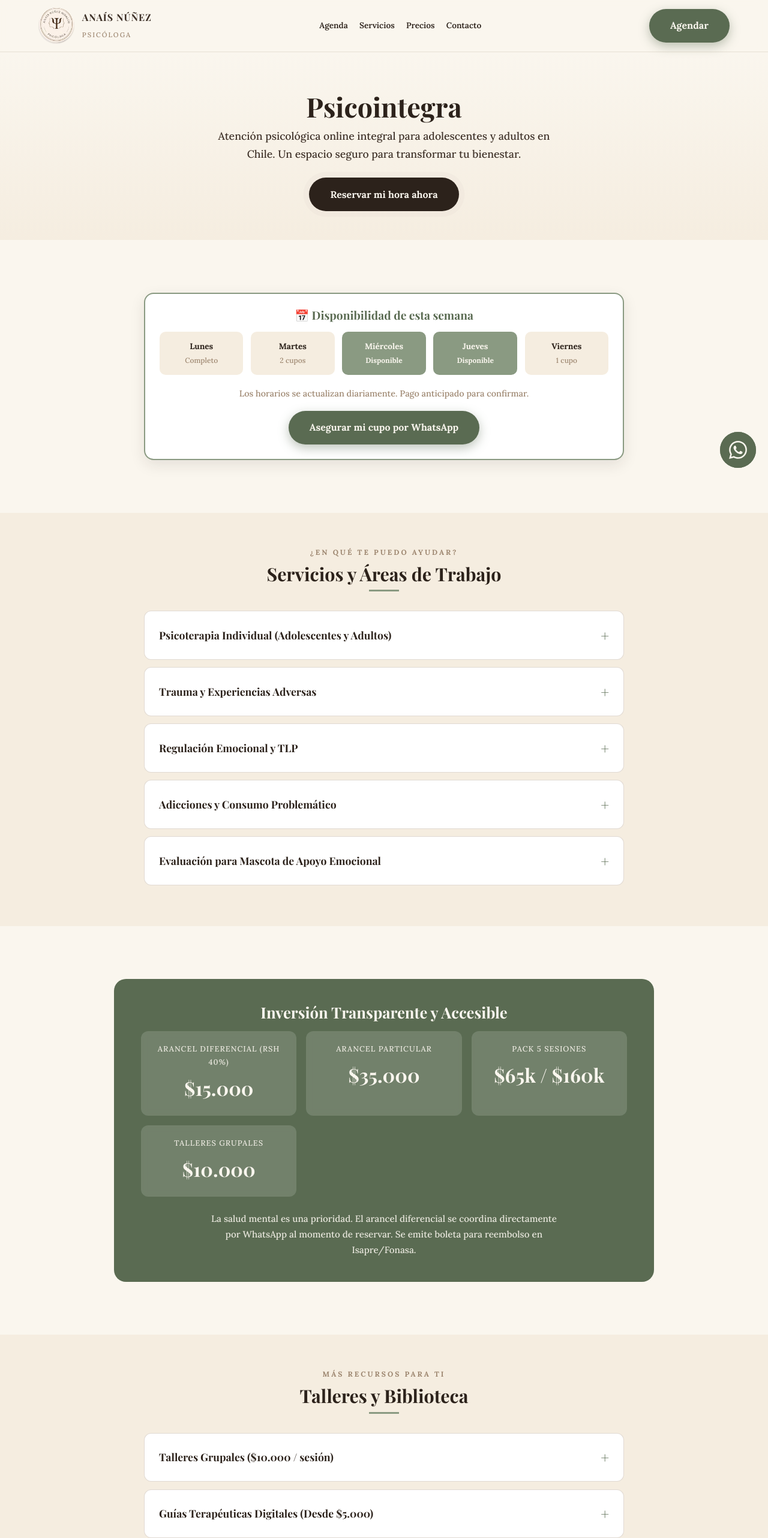
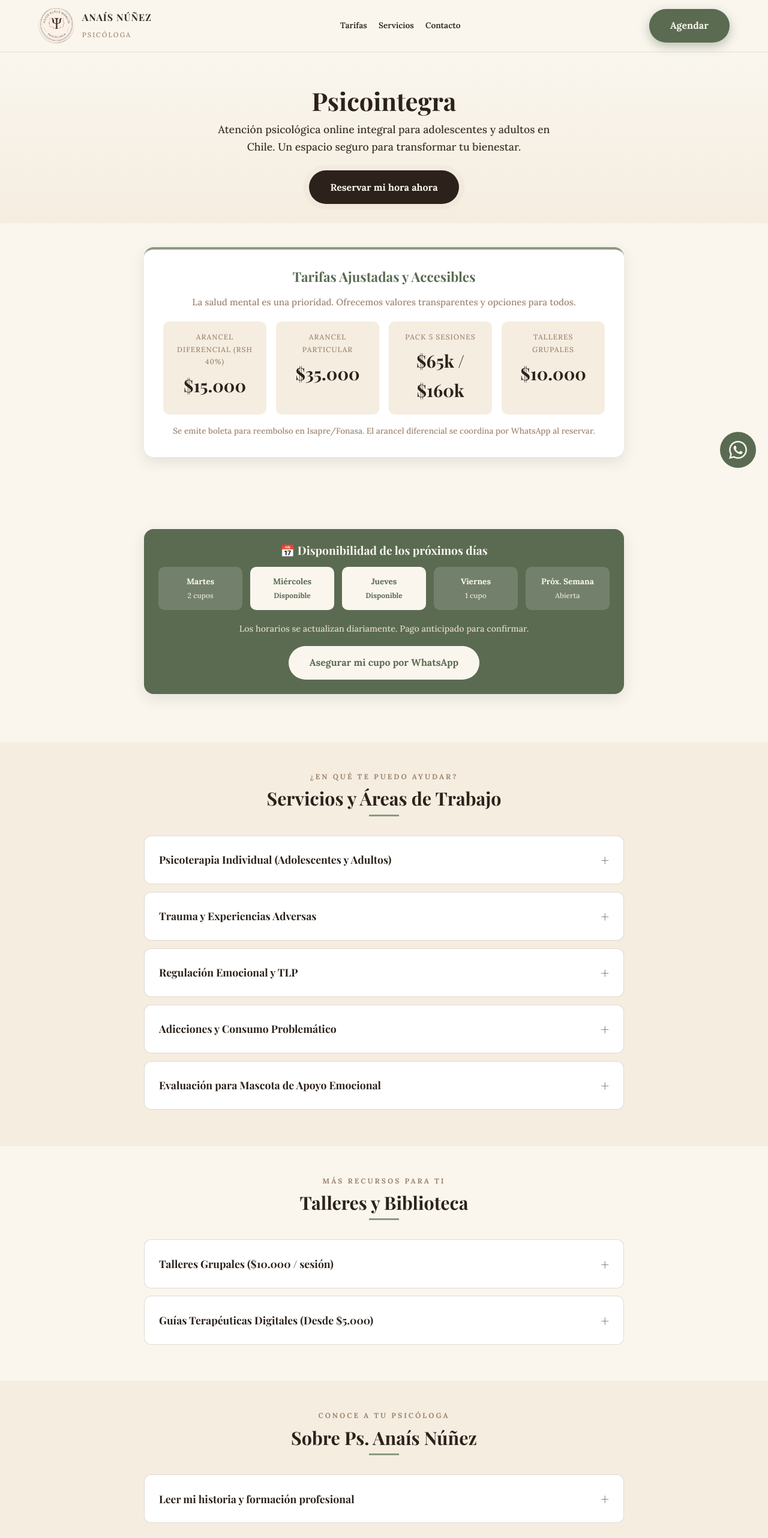
Before and after one commit to koroacuna-cell/psicointegra, a plain HTML site: page index.html in a window 1280 px wide. Shown: the top 2564 px of the page at 60% size. Drawn offline with nearby package versions, Linux system fonts and the light colour scheme; a web font is replaced by a local one.

Commit message:
Ajuste comercial: Tarifas al principio, lenguaje empatico y calendario realista

```diff
--- a/index.html
+++ b/index.html
@@ -3,7 +3,7 @@
 <head>
 <meta charset="UTF-8">
 <meta name="viewport" content="width=device-width, initial-scale=1.0">
-<meta name="description" content="Psicointegra | Ps. Anaís Núñez. Psicóloga online en Chile. Trauma, ansiedad, TLP. Agenda tu sesión. Registro 881079.">
+<meta name="description" content="Psicointegra | Ps. Anaís Núñez. Psicóloga online en Chile. Trauma, ansiedad, TLP. Tarifas ajustadas. Registro 881079.">
 <title>Psicointegra | Ps. Anaís Núñez - Psicóloga Online en Chile</title>
 <link rel="canonical" href="https://koroacuna-cell.github.io/psicointegra/">
 <link rel="preconnect" href="https://fonts.googleapis.com">
@@ -29,18 +29,24 @@ nav a:hover{color:var(--salvia-oscuro)}
 .btn-salvia:hover{background:var(--cafe);transform:translateY(-2px)}
 .btn-urgencia{background:var(--cafe);color:var(--marfil);animation:pulse-btn 2s infinite}
 @keyframes pulse-btn{0%{box-shadow:0 0 0 0 rgba(44,34,27,.4)}70%{box-shadow:0 0 0 10px rgba(44,34,27,0)}100%{box-shadow:0 0 0 0 rgba(44,34,27,0)}}
-.hero{padding:4rem 5% 3rem;background:linear-gradient(180deg,var(--marfil) 0%,var(--beige-suave) 100%);text-align:center}
-.hero h1{font-size:2.8rem;margin-bottom:.5rem}
+.hero{padding:3.5rem 5% 2rem;background:linear-gradient(180deg,var(--marfil) 0%,var(--beige-suave) 100%);text-align:center}
+.hero h1{font-size:2.6rem;margin-bottom:.5rem}
 .hero p{max-width:600px;margin:0 auto 1.5rem;color:var(--cafe-texto);font-size:1.1rem}
-.urgency-banner{background:var(--blanco);border:2px solid var(--salvia);border-radius:16px;padding:1.5rem;margin:2rem auto;max-width:800px;box-shadow:var(--sombra)}
-.urgency-banner h3{color:var(--salvia-oscuro);font-size:1.2rem;margin-bottom:1rem;display:flex;align-items:center;justify-content:center;gap:.5rem}
+.tarifas-top{background:var(--blanco);border-top:4px solid var(--salvia);border-radius:16px;padding:2rem;margin:1.5rem auto;max-width:800px;box-shadow:var(--sombra);text-align:center}
+.tarifas-top h3{color:var(--salvia-oscuro);font-size:1.4rem;margin-bottom:1rem}
+.tarifas-grid{display:grid;grid-template-columns:repeat(auto-fit,minmax(150px,1fr));gap:1rem;margin-bottom:1rem}
+.tarifa-item{background:var(--beige-suave);padding:1rem;border-radius:10px}
+.tarifa-item .etiq{font-size:.75rem;text-transform:uppercase;letter-spacing:1px;color:var(--taupe);display:block;margin-bottom:.3rem}
+.tarifa-item .val{font-family:'Playfair Display',serif;font-size:1.8rem;font-weight:700;color:var(--cafe);display:block}
+.urgency-banner{background:var(--salvia-oscuro);color:var(--marfil);border-radius:16px;padding:1.5rem;margin:2rem auto;max-width:800px;box-shadow:var(--sombra)}
+.urgency-banner h3{color:var(--marfil);font-size:1.2rem;margin-bottom:1rem;display:flex;align-items:center;justify-content:center;gap:.5rem}
 .calendar-grid{display:grid;grid-template-columns:repeat(auto-fit,minmax(100px,1fr));gap:.8rem;margin-bottom:1.2rem}
-.cal-day{background:var(--beige-suave);padding:.8rem;border-radius:10px;text-align:center;font-size:.85rem}
-.cal-day .dia{font-weight:700;color:var(--cafe);display:block}
-.cal-day .estado{font-size:.75rem;color:var(--taupe);margin-top:.2rem}
-.cal-day.disponible{background:var(--salvia);color:var(--marfil)}
-.cal-day.disponible .dia, .cal-day.disponible .estado{color:var(--marfil);font-weight:700}
-section{padding:3.5rem 5%}
+.cal-day{background:rgba(255,255,255,.15);padding:.8rem;border-radius:10px;text-align:center;font-size:.85rem}
+.cal-day .dia{font-weight:700;color:var(--marfil);display:block}
+.cal-day .estado{font-size:.75rem;color:var(--beige);margin-top:.2rem}
+.cal-day.disponible{background:var(--marfil);color:var(--salvia-oscuro)}
+.cal-day.disponible .dia, .cal-day.disponible .estado{color:var(--salvia-oscuro);font-weight:700}
+section{padding:3rem 5%}
 .wrap{max-width:900px;margin:0 auto}
 .sec-title{text-align:center;font-size:1.9rem;margin-bottom:.5rem}
 .sec-kicker{text-align:center;letter-spacing:3px;text-transform:uppercase;font-size:.75rem;color:var(--taupe);font-weight:700;margin-bottom:.5rem}
@@ -55,12 +61,6 @@ section{padding:3.5rem 5%}
 .faq ul{list-style:none;padding:0}
 .faq li{padding:.4rem 0 .4rem 1.5rem;position:relative}
 .faq li::before{content:"✦";position:absolute;left:0;color:var(--salvia)}
-.price-highlight{background:var(--salvia-oscuro);color:var(--marfil);padding:2.5rem 5%;text-align:center;border-radius:20px;margin:2rem 0}
-.price-highlight h3{color:var(--marfil);font-size:1.6rem;margin-bottom:1rem}
-.price-grid{display:grid;grid-template-columns:repeat(auto-fit,minmax(200px,1fr));gap:1rem;margin-bottom:1.5rem}
-.price-card{background:rgba(255,255,255,.15);padding:1.2rem;border-radius:12px;backdrop-filter:blur(5px)}
-.price-card .etiq{font-size:.8rem;text-transform:uppercase;letter-spacing:1px;opacity:.9;display:block;margin-bottom:.3rem}
-.price-card .val{font-family:'Playfair Display',serif;font-size:2rem;font-weight:700;display:block}
 .contact-box{background:var(--beige);border-radius:20px;padding:2.5rem 2rem;text-align:center}
 .contact-data{display:flex;flex-wrap:wrap;gap:1.5rem;justify-content:center;margin-top:1.5rem;font-size:.95rem}
 .contact-data a{color:var(--cafe);text-decoration:none;font-weight:600;border-bottom:1px solid var(--salvia)}
@@ -70,11 +70,7 @@ footer{background:var(--cafe);color:var(--beige);text-align:center;padding:2.5re
 .wa-float{position:fixed;bottom:20px;right:20px;width:60px;height:60px;background:var(--salvia-oscuro);border-radius:50%;display:flex;align-items:center;justify-content:center;box-shadow:0 6px 20px rgba(44,34,27,.4);z-index:1000;animation:pulse-wa 2.5s infinite}
 .wa-float svg{width:30px;height:30px;fill:var(--marfil)}
 @keyframes pulse-wa{0%{box-shadow:0 0 0 0 rgba(90,107,82,.6)}70%{box-shadow:0 0 0 15px rgba(90,107,82,0)}100%{box-shadow:0 0 0 0 rgba(90,107,82,0)}}
-@media(max-width:768px){
-  nav{display:none}
-  .hero h1{font-size:2.2rem}
-  .calendar-grid{grid-template-columns:repeat(3,1fr)}
-}
+@media(max-width:768px){nav{display:none}.hero h1{font-size:2.2rem}.calendar-grid{grid-template-columns:repeat(3,1fr)}}
 </style>
 </head>
 <body>
@@ -84,9 +80,8 @@ footer{background:var(--cafe);color:var(--beige);text-align:center;padding:2.5re
 <div class="brand-txt"><strong>ANAÍS NÚÑEZ</strong><span>Psicóloga</span></div>
 </div>
 <nav>
-<a href="#agenda">Agenda</a>
+<a href="#tarifas">Tarifas</a>
 <a href="#servicios">Servicios</a>
-<a href="#precios">Precios</a>
 <a href="#contacto">Contacto</a>
 </nav>
 <a class="btn btn-salvia" href="https://wa.me/56968506890" target="_blank">Agendar</a>
@@ -98,20 +93,36 @@ footer{background:var(--cafe);color:var(--beige);text-align:center;padding:2.5re
 <a class="btn btn-urgencia" href="https://wa.me/56968506890?text=Hola%20Ana%C3%ADs%2C%20quiero%20agendar%20una%20sesi%C3%B3n" target="_blank">Reservar mi hora ahora</a>
 </div>
 
+<section id="tarifas" style="padding-top:1rem; padding-bottom:1rem;">
+<div class="wrap">
+<div class="tarifas-top">
+<h3>Tarifas Ajustadas y Accesibles</h3>
+<p style="font-size:.95rem;color:var(--taupe);margin-bottom:1.2rem">La salud mental es una prioridad. Ofrecemos valores transparentes y opciones para todos.</p>
+<div class="tarifas-grid">
+<div class="tarifa-item"><span class="etiq">Arancel Diferencial (RSH 40%)</span><span class="val">$15.000</span></div>
+<div class="tarifa-item"><span class="etiq">Arancel Particular</span><span class="val">$35.000</span></div>
+<div class="tarifa-item"><span class="etiq">Pack 5 Sesiones</span><span class="val">$65k / $160k</span></div>
+<div class="tarifa-item"><span class="etiq">Talleres Grupales</span><span class="val">$10.000</span></div>
+</div>
+<p style="font-size:.85rem;color:var(--taupe)">Se emite boleta para reembolso en Isapre/Fonasa. El arancel diferencial se coordina por WhatsApp al reservar.</p>
+</div>
+</div>
+</section>
+
 <section id="agenda">
 <div class="wrap">
 <div class="urgency-banner">
-<h3>📅 Disponibilidad de esta semana</h3>
+<h3>📅 Disponibilidad de los próximos días</h3>
 <div class="calendar-grid">
-<div class="cal-day"><span class="dia">Lunes</span><span class="estado">Completo</span></div>
 <div class="cal-day"><span class="dia">Martes</span><span class="estado">2 cupos</span></div>
 <div class="cal-day disponible"><span class="dia">Miércoles</span><span class="estado">Disponible</span></div>
 <div class="cal-day disponible"><span class="dia">Jueves</span><span class="estado">Disponible</span></div>
 <div class="cal-day"><span class="dia">Viernes</span><span class="estado">1 cupo</span></div>
+<div class="cal-day"><span class="dia">Próx. Semana</span><span class="estado">Abierta</span></div>
 </div>
-<p style="text-align:center;font-size:.9rem;color:var(--taupe);margin-bottom:1rem">Los horarios se actualizan diariamente. Pago anticipado para confirmar.</p>
+<p style="text-align:center;font-size:.9rem;color:var(--beige);margin-bottom:1rem;opacity:.9">Los horarios se actualizan diariamente. Pago anticipado para confirmar.</p>
 <div style="text-align:center">
-<a class="btn btn-salvia" href="https://wa.me/56968506890?text=Hola%2C%20vi%20disponibilidad%20en%20la%20web%20y%20quiero%20reservar" target="_blank">Asegurar mi cupo por WhatsApp</a>
+<a class="btn" href="https://wa.me/56968506890?text=Hola%2C%20vi%20disponibilidad%20en%20la%20web%20y%20quiero%20reservar" target="_blank" style="background:var(--marfil);color:var(--salvia-oscuro)">Asegurar mi cupo por WhatsApp</a>
 </div>
 </div>
 </div>
@@ -132,22 +143,7 @@ footer{background:var(--cafe);color:var(--beige);text-align:center;padding:2.5re
 </div>
 </section>
 
-<section id="precios">
-<div class="wrap">
-<div class="price-highlight">
-<h3>Inversión Transparente y Accesible</h3>
-<div class="price-grid">
-<div class="price-card"><span class="etiq">Arancel Diferencial (RSH 40%)</span><span class="val">$15.000</span></div>
-<div class="price-card"><span class="etiq">Arancel Particular</span><span class="val">$35.000</span></div>
-<div class="price-card"><span class="etiq">Pack 5 Sesiones</span><span class="val">$65k / $160k</span></div>
-<div class="price-card"><span class="etiq">Talleres Grupales</span><span class="val">$10.000</span></div>
-</div>
-<p style="font-size:.95rem;opacity:.9;max-width:600px;margin:0 auto">La salud mental es una prioridad. El arancel diferencial se coordina directamente por WhatsApp al momento de reservar. Se emite boleta para reembolso en Isapre/Fonasa.</p>
-</div>
-</div>
-</section>
-
-<section id="talleres-recursos" style="background:var(--beige-suave)">
+<section id="talleres-recursos">
 <div class="wrap">
 <p class="sec-kicker">Más recursos para ti</p>
 <h2 class="sec-title">Talleres y Biblioteca</h2>
@@ -168,7 +164,7 @@ footer{background:var(--cafe);color:var(--beige);text-align:center;padding:2.5re
 </div>
 </section>
 
-<section id="sobre-mi">
+<section id="sobre-mi" style="background:var(--beige-suave)">
 <div class="wrap">
 <p class="sec-kicker">Conoce a tu psicóloga</p>
 <h2 class="sec-title">Sobre Ps. Anaís Núñez</h2>
@@ -210,82 +206,3 @@ footer{background:var(--cafe);color:var(--beige);text-align:center;padding:2.5re
 </a>
 </body>
 </html>
-
-<section id="precios">
-<div class="wrap">
-<div class="price-highlight">
-<h3>Inversión Transparente y Accesible</h3>
-<div class="price-grid">
-<div class="price-card"><span class="etiq">Arancel Diferencial (RSH 40%)</span><span class="val">$15.000</span></div>
-<div class="price-card"><span class="etiq">Arancel Particular</span><span class="val">$35.000</span></div>
-<div class="price-card"><span class="etiq">Pack 5 Sesiones</span><span class="val">$65k / $160k</span></div>
-<div class="price-card"><span class="etiq">Talleres Grupales</span><span class="val">$10.000</span></div>
-</div>
-<p style="font-size:.95rem;opacity:.9;max-width:600px;margin:0 auto">La salud mental es una prioridad. El arancel diferencial se coordina directamente por WhatsApp al momento de reservar. Se emite boleta para reembolso en Isapre/Fonasa.</p>
-</div>
-</div>
-</section>
-
-<section id="talleres-recursos" style="background:var(--beige-suave)">
-<div class="wrap">
-<p class="sec-kicker">Más recursos para ti</p>
-<h2 class="sec-title">Talleres y Biblioteca</h2>
-<div class="sec-rule"></div>
-<div class="faq">
-<details><summary>Talleres Grupales ($10.000 / sesión)</summary>
-<ul>
-<li><strong>Maternidad y cuidados:</strong> Salud mental materna.</li>
-<li><strong>Parentalidad:</strong> Habilidades y vínculos familiares.</li>
-<li><strong>Autoconocimiento:</strong> Autoestima e identidad.</li>
-<li><strong>Relaciones de pareja:</strong> Comunicación y responsabilidad afectiva.</li>
-</ul>
-</details>
-<details><summary>Guías Terapéuticas Digitales (Desde $5.000)</summary>
-<p>Material práctico con 25-50 estrategias sobre: manejo de ansiedad, comunicación asertiva, identificación de emociones y herramientas para el consumo problemático.</p>
-</details>
-</div>
-</div>
-</section>
-
-<section id="sobre-mi">
-<div class="wrap">
-<p class="sec-kicker">Conoce a tu psicóloga</p>
-<h2 class="sec-title">Sobre Ps. Anaís Núñez</h2>
-<div class="sec-rule"></div>
-<div class="faq">
-<details>
-<summary>Leer mi historia y formación profesional</summary>
-<p>Soy Anaís Núñez, psicóloga de la Universidad de Playa Ancha, con diplomado en Salud Mental en APS y actualmente cursando postítulo en Terapia Sistémica Breve. Me especializo en trauma y casos de alta complejidad.</p>
-<p>Creo en una psicología que no solo identifica dificultades, sino que reconoce tus recursos. Mi propósito es acompañarte a construir una vida con sentido, respetando tu historia y tus tiempos. <em>"No se trata de adaptarte a cualquier costo, sino de reconocer qué aspectos de tu entorno necesitan transformarse".</em></p>
-<p style="margin-top:1rem"><strong>Experiencia:</strong> Intervención en centros de tratamiento de adicciones, psicoterapia online, talleres psicosociales y prevención en contextos laborales.</p>
-</details>
-</div>
-</div>
-</section>
-
-<section id="contacto">
-<div class="wrap">
-<div class="contact-box">
-<h2>Da el primer paso hoy</h2>
-<p>No necesitas tener un diagnóstico ni saber exactamente qué te ocurre. Podemos descubrirlo en conjunto.</p>
-<a class="btn btn-salvia" href="https://wa.me/56968506890?text=Hola%20Ana%C3%ADs%2C%20quiero%20comenzar%20mi%20proceso%20terap%C3%A9utico" target="_blank">Comenzar mi proceso</a>
-<div class="contact-data">
-<span>📱 <a href="https://wa.me/56968506890">+56 9 6850 6890</a></span>
-<span>✉️ <a href="mailto:ps.anaisnunez@gmail.com">ps.anaisnunez@gmail.com</a></span>
-<span>🩺 <a href="https://www.doctoralia.cl/perfil/anais-nunez-hidalgo" target="_blank">Ver perfil en Doctoralia</a></span>
-</div>
-</div>
-</div>
-</section>
-
-<footer>
-<p class="foot-brand">Psicointegra | Ps. Anaís Núñez</p>
-<p style="font-size:.85rem;opacity:.8">Registro Superintendencia de Salud N° 881079 · Atención 100% online en Chile</p>
-<p class="foot-legal">La información compartida está protegida por confidencialidad profesional. Este sitio es informativo y no reemplaza la atención de urgencia: ante una crisis, contacta a Salud Responde 600 360 7777 o al 1455 (SOS-Vida).<br>© 2026 Psicointegra · Villa Alemana, V Región</p>
-</footer>
-
-<a class="wa-float" href="https://wa.me/56968506890" target="_blank" aria-label="WhatsApp">
-<svg viewBox="0 0 24 24"><path d="M.057 24l1.687-6.163c-1.041-1.804-1.588-3.849-1.587-5.946.003-6.556 5.338-11.891 11.893-11.891 3.181.001 6.167 1.24 8.413 3.488 2.245 2.248 3.481 5.236 3.48 8.414-.003 6.557-5.338 11.892-11.893 11.892-1.99-.001-3.951-.5-5.688-1.448l-6.305 1.654zm6.597-3.807c1.676.995 3.276 1.591 5.392 1.592 5.448 0 9.886-4.434 9.889-9.885.002-5.462-4.415-9.89-9.881-9.892-5.452 0-9.887 4.434-9.889 9.884-.001 2.225.651 3.891 1.746 5.634l-.999 3.648 3.742-.981zm11.387-5.464c-.074-.124-.272-.198-.57-.347-.297-.149-1.758-.868-2.031-.967-.272-.099-.47-.149-.669.149-.198.297-.768.967-.941 1.165-.173.198-.347.223-.644.074-.297-.149-1.255-.462-2.39-1.475-.883-.788-1.48-1.761-1.653-2.059-.173-.297-.018-.458.13-.606.134-.133.297-.347.446-.521.151-.172.2-.296.3-.495.099-.198.05-.372-.025-.521-.075-.148-.669-1.611-.916-2.206-.242-.579-.487-.501-.669-.51l-.57-.01c-.198 0-.52.074-.792.372-.272.297-1.04 1.016-1.04 2.479 0 1.462 1.065 2.875 1.213 3.074.149.198 2.095 3.2 5.076 4.487.709.306 1.263.489 1.694.626.712.226 1.36.194 1.872.118.571-.085 1.758-.719 2.006-1.413.248-.695.248-1.29.173-1.414z"/></svg>
-</a>
-</body>
-</html>
```
